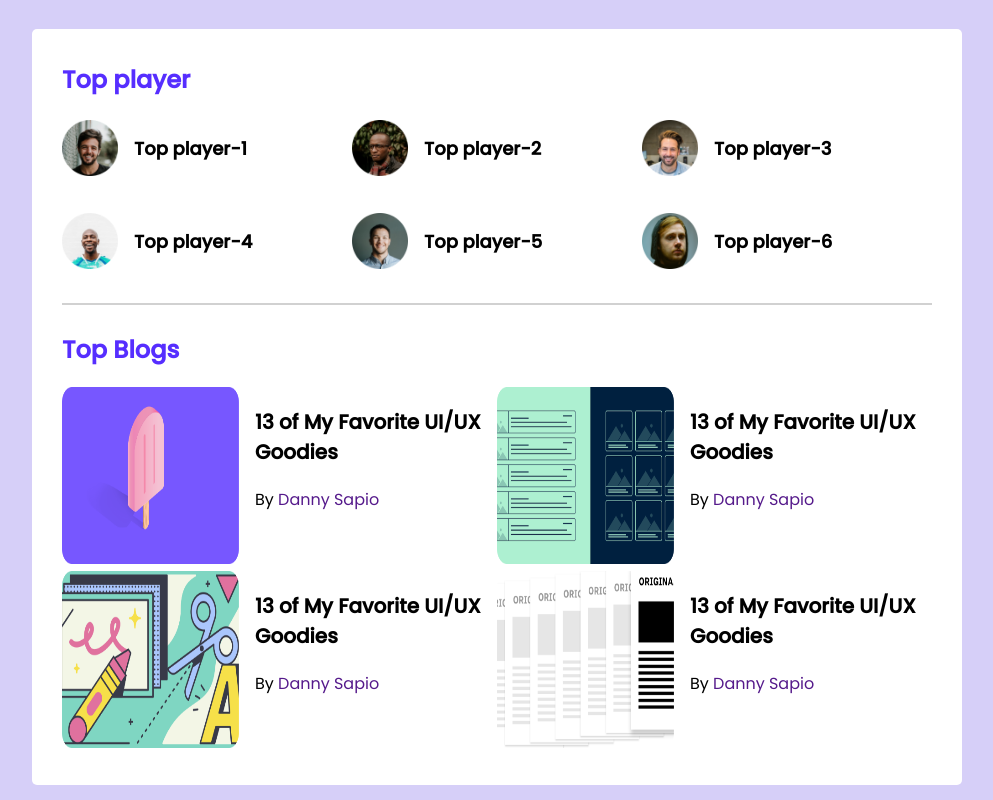
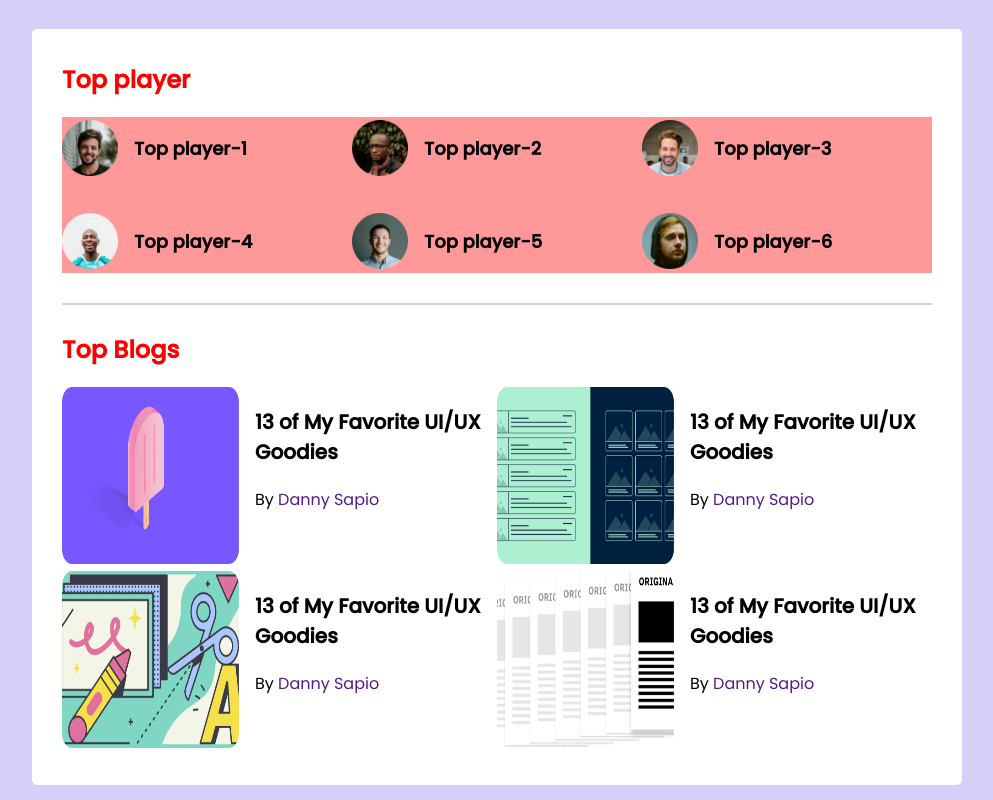
Before and after one commit to partho2589/leader-board-css-sholution, a plain HTML site: page index.html in a window 1280 px wide. Shown: the top 800 px of the page, without its empty margins (143-1136 px from the left). Drawn offline with Linux system fonts and the light colour scheme; a web font is replaced by a local one.

Commit message:
color change

```diff
--- a/index.html
+++ b/index.html
@@ -21,8 +21,8 @@
     <section class="container">
 
         <div class="top-player ">
-            <h2 class="section-title">Top player</h2>
-            <div class="players">
+            <h2 id="top-player-titel" class="section-title">Top player</h2>
+            <div id="players-name" class="players">
 
                 <div class="player">
                     <img src="images/players/player-1.png" alt="">
@@ -52,7 +52,7 @@
         </div>
         <hr>
         <div class="top-blogs">
-            <h2 class="section-title"> Top Blogs</h2>
+            <h2 id="top-blogs" class="section-title"> Top Blogs</h2>
             <div class="blogs">
                 <article class="blog">
                     <div class="thumbnail">
--- a/js/app.js
+++ b/js/app.js
@@ -1 +1,10 @@
-console.log('Tray js ')
+// topPlayer color change
+const topPlayer =  document.getElementById('top-player-titel');
+ topPlayer.style.color = 'red';
+
+ // toblogs color change
+ const topBlogs = document.getElementById('top-blogs');
+ topBlogs.style.color = 'red'
+
+ const playersBgChange = document.getElementById('players-name');
+ playersBgChange.style.backgroundColor = 'rgba(255, 0, 0, 0.4)'
```
